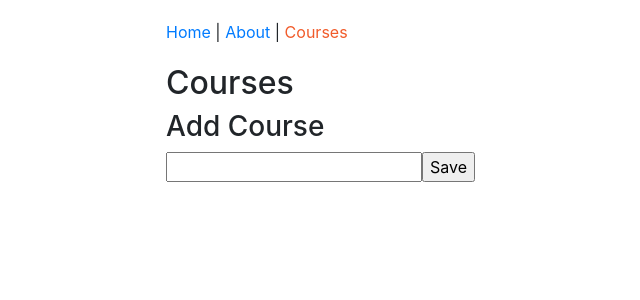
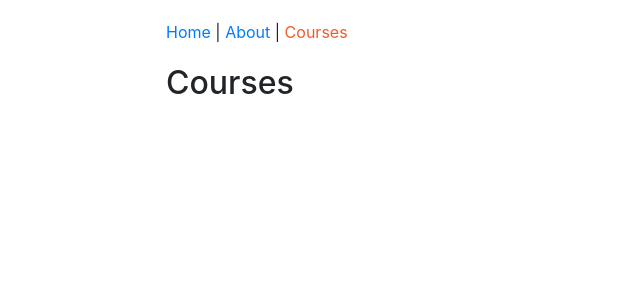
Before and after one commit to EdenGoforIt/react-course-management, a React app: page /courses in a window 1280 px wide. Shown: the top 300 px of the page, without its empty margins (64-704 px from the left). Built offline with nearby package versions, Linux system fonts and the light colour scheme; what redux-immutable-state-invariant would draw is missing.

Commit message:
Feat: load courses actions and reducer

```diff
--- a/src/configureStore.js
+++ b/src/configureStore.js
@@ -1,6 +1,7 @@
 import { createStore, applyMiddleware, compose } from "redux";
 import rootReducer from "./redux/reducers";
 import reduxImmutableStateInvariant from "redux-immutable-state-invariant";
+import thunk from "redux-thunk";
 
 export default function configureStore(initialState) {
   const composeEnhancer =
@@ -8,6 +9,6 @@ export default function configureStore(initialState) {
   return createStore(
     rootReducer,
     initialState,
-    composeEnhancer(applyMiddleware(reduxImmutableStateInvariant()))
+    composeEnhancer(applyMiddleware(thunk, reduxImmutableStateInvariant()))
   );
 }
--- a/src/courses/CoursesPage.js
+++ b/src/courses/CoursesPage.js
@@ -5,34 +5,10 @@ import PropTypes from "prop-types";
 import { bindActionCreators } from "redux";
 
 class CoursesPage extends React.Component {
-  state = {
-    course: {
-      title: "",
-    },
-  };
-
-  handleChange = (event) => {
-    const course = { ...this.state.course, title: event.target.value };
-    this.setState({ course });
-  };
-
-  handleSubmit = (event) => {
-    event.preventDefault();
-    this.props.actions.createCourse(this.state.course);
-  };
-
   render() {
     return (
-      <form onSubmit={this.handleSubmit}>
+      <>
         <h2>Courses</h2>
-        <h3>Add Course</h3>
-        <input
-          type="text"
-          onChange={this.handleChange}
-          value={this.state.course.title}
-        />
-
-        <input type="submit" value="Save" />
         {this.props.courses.map((course, index) => {
           return (
             <div key={index}>
@@ -40,7 +16,7 @@ class CoursesPage extends React.Component {
             </div>
           );
         })}
-      </form>
+      </>
     );
   }
 }
--- a/src/redux/actions/actionTypes.js
+++ b/src/redux/actions/actionTypes.js
@@ -1 +1,2 @@
 export const CREATE_COURSE = "CREATE_COURSE";
+export const LOAD_COURSES_SUCCESS = "LOAD_COURSES_SUCCESS";
--- a/src/redux/actions/courseActions.js
+++ b/src/redux/actions/courseActions.js
@@ -1,5 +1,23 @@
 import * as types from "./actionTypes";
+import * as courseApi from "../../api/courseApi";
 
 export function createCourse(course) {
   return { type: types.CREATE_COURSE, course };
 }
+export function loadCoursesSuccess(courses) {
+  return { type: types.LOAD_COURSES_SUCCESS, courses };
+}
+
+export function loadCourses() {
+  return function (dispatch) {
+    return courseApi
+      .getCourses()
+      .then((courses) => {
+        dispatch({ type: types.LOAD_COURSES_SUCCESS, courses });
+        //or  dispatch(loadCoursesSuccess(courses));
+      })
+      .catch((error) => {
+        throw error(error);
+      });
+  };
+}
--- a/src/redux/reducers/courseReducer.js
+++ b/src/redux/reducers/courseReducer.js
@@ -1,7 +1,11 @@
+import * as types from "../actions/actionTypes";
+
 export default function courseReducer(state = [], action) {
   switch (action.type) {
-    case "CREATE_COURSE":
+    case types.CREATE_COURSE:
       return [...state, { ...action.course }];
+    case types.LOAD_COURSES_SUCCESS:
+      return action.courses;
     default:
       return state;
   }
```
Also changed, not shown: src/api/apiUtils.js (line endings or trailing spaces).
